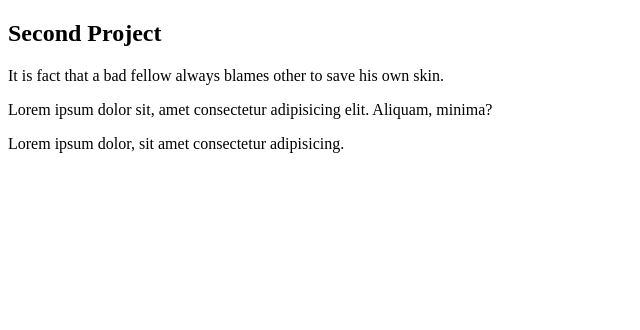
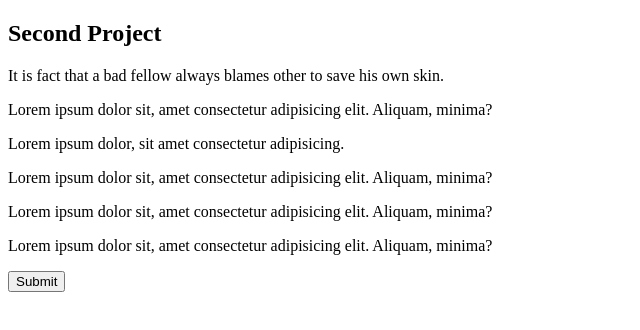
Before and after one commit to sarwer22/second-file, a plain HTML site: page index.html in a window 1280 px wide. Shown: the whole page, without its empty margins (0-640 px from the left). Drawn offline with Linux system fonts and the light colour scheme.

Commit message:
Update index.html

```diff
--- a/index.html
+++ b/index.html
@@ -14,5 +14,15 @@
       Lorem ipsum dolor sit, amet consectetur adipisicing elit. Aliquam, minima?
     </p>
     <p>Lorem ipsum dolor, sit amet consectetur adipisicing.</p>
+      <p>
+      Lorem ipsum dolor sit, amet consectetur adipisicing elit. Aliquam, minima?
+    </p>
+      <p>
+      Lorem ipsum dolor sit, amet consectetur adipisicing elit. Aliquam, minima?
+    </p>
+      <p>
+      Lorem ipsum dolor sit, amet consectetur adipisicing elit. Aliquam, minima?
+    </p>
+    <button>Submit</button>
   </body>
 </html>
```
